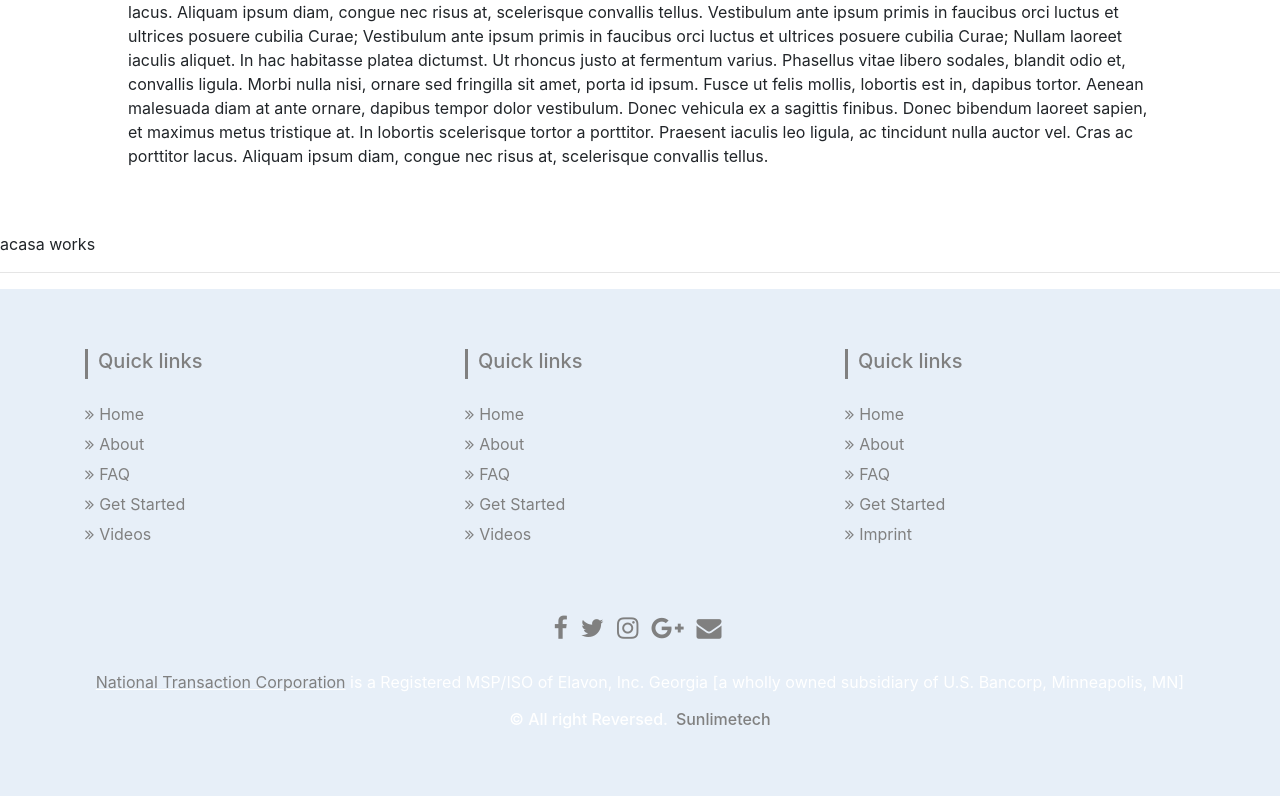
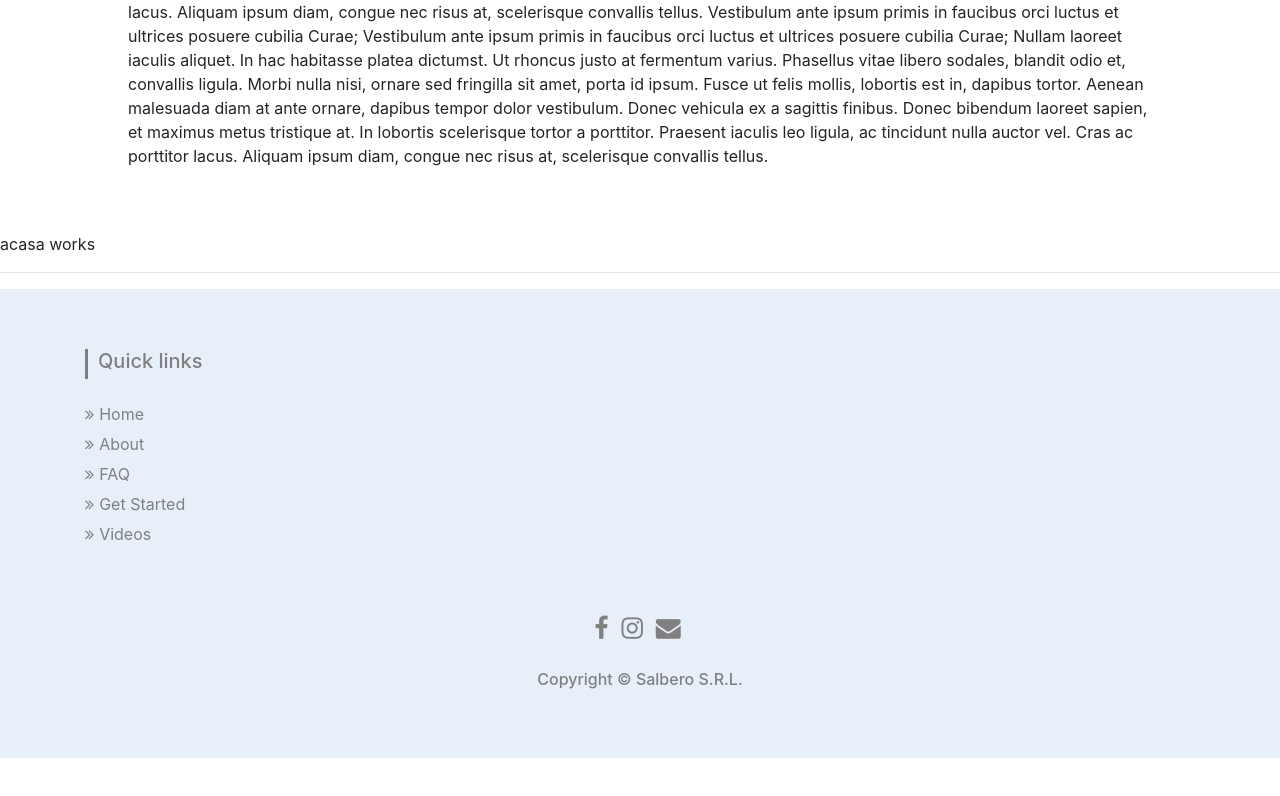
Before and after one commit to razvanmogosanu/Salbero, an Angular app: page / in a window 1280 px wide. Shown: the part 1607-2403 px from the top of the page. After the commit the page ends 2365 px from the top, so only its background shows below. Built offline with nearby package versions, Linux system fonts and the light colour scheme.

Commit message:
minor footer update

```diff
--- a/src/app/components/footer/footer.component.html
+++ b/src/app/components/footer/footer.component.html
@@ -2,6 +2,16 @@
 <section id="footer">
     <div class="container">
         <div class="row text-center text-xs-center text-sm-left text-md-left">
+<!--            <div class="col-xs-12 col-sm-4 col-md-4">-->
+<!--                <h5>Quick links</h5>-->
+<!--                <ul class="list-unstyled quick-links">-->
+<!--                    <li><a href="https://www.fiverr.com/share/qb8D02"><i class="fa fa-angle-double-right"></i>Home</a></li>-->
+<!--                    <li><a href="https://www.fiverr.com/share/qb8D02"><i class="fa fa-angle-double-right"></i>About</a></li>-->
+<!--                    <li><a href="https://www.fiverr.com/share/qb8D02"><i class="fa fa-angle-double-right"></i>FAQ</a></li>-->
+<!--                    <li><a href="https://www.fiverr.com/share/qb8D02"><i class="fa fa-angle-double-right"></i>Get Started</a></li>-->
+<!--                    <li><a href="https://www.fiverr.com/share/qb8D02"><i class="fa fa-angle-double-right"></i>Videos</a></li>-->
+<!--                </ul>-->
+<!--            </div>-->
             <div class="col-xs-12 col-sm-4 col-md-4">
                 <h5>Quick links</h5>
                 <ul class="list-unstyled quick-links">
@@ -12,42 +22,30 @@
                     <li><a href="https://www.fiverr.com/share/qb8D02"><i class="fa fa-angle-double-right"></i>Videos</a></li>
                 </ul>
             </div>
-            <div class="col-xs-12 col-sm-4 col-md-4">
-                <h5>Quick links</h5>
-                <ul class="list-unstyled quick-links">
-                    <li><a href="https://www.fiverr.com/share/qb8D02"><i class="fa fa-angle-double-right"></i>Home</a></li>
-                    <li><a href="https://www.fiverr.com/share/qb8D02"><i class="fa fa-angle-double-right"></i>About</a></li>
-                    <li><a href="https://www.fiverr.com/share/qb8D02"><i class="fa fa-angle-double-right"></i>FAQ</a></li>
-                    <li><a href="https://www.fiverr.com/share/qb8D02"><i class="fa fa-angle-double-right"></i>Get Started</a></li>
-                    <li><a href="https://www.fiverr.com/share/qb8D02"><i class="fa fa-angle-double-right"></i>Videos</a></li>
-                </ul>
-            </div>
-            <div class="col-xs-12 col-sm-4 col-md-4">
-                <h5>Quick links</h5>
-                <ul class="list-unstyled quick-links">
-                    <li><a href="https://www.fiverr.com/share/qb8D02"><i class="fa fa-angle-double-right"></i>Home</a></li>
-                    <li><a href="https://www.fiverr.com/share/qb8D02"><i class="fa fa-angle-double-right"></i>About</a></li>
-                    <li><a href="https://www.fiverr.com/share/qb8D02"><i class="fa fa-angle-double-right"></i>FAQ</a></li>
-                    <li><a href="https://www.fiverr.com/share/qb8D02"><i class="fa fa-angle-double-right"></i>Get Started</a></li>
-                    <li><a href="https://wwwe.sunlimetech.com" title="Design and developed by"><i class="fa fa-angle-double-right"></i>Imprint</a></li>
+<!--            <div class="col-xs-12 col-sm-4 col-md-4">-->
+<!--                <h5>Quick links</h5>-->
+<!--                <ul class="list-unstyled quick-links">-->
+<!--                    <li><a href="https://www.fiverr.com/share/qb8D02"><i class="fa fa-angle-double-right"></i>Home</a></li>-->
+<!--                    <li><a href="https://www.fiverr.com/share/qb8D02"><i class="fa fa-angle-double-right"></i>About</a></li>-->
+<!--                    <li><a href="https://www.fiverr.com/share/qb8D02"><i class="fa fa-angle-double-right"></i>FAQ</a></li>-->
+<!--                    <li><a href="https://www.fiverr.com/share/qb8D02"><i class="fa fa-angle-double-right"></i>Get Started</a></li>-->
+<!--                    <li><a href="https://wwwe.sunlimetech.com" title="Design and developed by"><i class="fa fa-angle-double-right"></i>Imprint</a></li>-->
+<!--                </ul>-->
+<!--            </div>-->
+        </div>
+        <div class="row">
+            <div class="col-xs-12 col-sm-12 col-md-12 mt-2 mt-sm-5">
+                <ul class="list-unstyled list-inline social text-center">
+                    <li class="list-inline-item"><a href="https://www.facebook.com/Salbero/?__tn__=%3C-R&eid=ARBJ4_soZFdXTaCQ3rvE5ShVP3MMCNOhPQk5GytWjDrXQbzDw60iw2G6c4rUunHYPPCIFSe1FXBxMsLP&hc_ref=ARSrgSZnoeBw2O5Jm-8zAd1Z8pybhlMXpv2jhAEeHNUumBhtLuE_M3raqS38qnASXFo&__xts__[0]=68.ARD8BI3wF93L0PrLasGp0NAfRT66IU-lbgZ3scGv_jrQBPuv1tbBCUqi-uzVNj6o6I551s4FQNzza91eYYYLpZGC2RypLOyT_gL4V5JmUYuLpTi1h7VezGSrUGlop6jJJ6LdxC12c-S5OymXXww_AKbybmuB6FwqhqFOslTLMdK4g-9uOyrL-TQFm30DNUn6fdjG_vhVOGZsjGHEJ6Ealti2MqIcz1zP4ExZ9IXiJvG59F-0JD7AqkbbdX_5mXLFoL9aVK6HNyANlLkgGWOeYWYiDI8i1yaTYva2FepiTeLEjTWBO15v6srUSy1i03Hhe21uIPjcyvMawPFThWNjaPh_Zx7M "><i class="fa fa-facebook"></i></a></li>
+                    <li class="list-inline-item"><a href="https://www.fiverr.com/share/qb8D02"><i class="fa fa-instagram"></i></a></li>
+<!--                    <li class="list-inline-item"><a href="https://www.fiverr.com/share/qb8D02"><i class="fa fa-google-plus"></i></a></li>-->
+                    <li class="list-inline-item"><a href="mailto:salbero_srl@yahoo.com" target="_blank"><i class="fa fa-envelope"></i></a></li>
                 </ul>
             </div>
         </div>
         <div class="row">
-            <div class="col-xs-12 col-sm-12 col-md-12 mt-2 mt-sm-5">
-                <ul class="list-unstyled list-inline social text-center">
-                    <li class="list-inline-item"><a href="https://www.fiverr.com/share/qb8D02"><i class="fa fa-facebook"></i></a></li>
-                    <li class="list-inline-item"><a href="https://www.fiverr.com/share/qb8D02"><i class="fa fa-twitter"></i></a></li>
-                    <li class="list-inline-item"><a href="https://www.fiverr.com/share/qb8D02"><i class="fa fa-instagram"></i></a></li>
-                    <li class="list-inline-item"><a href="https://www.fiverr.com/share/qb8D02"><i class="fa fa-google-plus"></i></a></li>
-                    <li class="list-inline-item"><a href="https://www.fiverr.com/share/qb8D02" target="_blank"><i class="fa fa-envelope"></i></a></li>
-                </ul>
-            </div>
-        </div>
-        <div class="row">
-            <div class="col-xs-12 col-sm-12 col-md-12 mt-2 mt-sm-2 text-center text-white">
-                <p><u><a href="https://www.nationaltransaction.com/">National Transaction Corporation</a></u> is a Registered MSP/ISO of Elavon, Inc. Georgia [a wholly owned subsidiary of U.S. Bancorp, Minneapolis, MN]</p>
-                <p class="h6">© All right Reversed.<a class="text-green ml-2" href="https://www.sunlimetech.com" target="_blank">Sunlimetech</a></p>
+            <div class="col-xs-12 col-sm-12 col-md-12 mt-2 mt-sm-2 text-center" style="color:gray">
+                <p class="h6">Copyright &copy; Salbero S.R.L.</p>
             </div>
         </div>
     </div>
```
